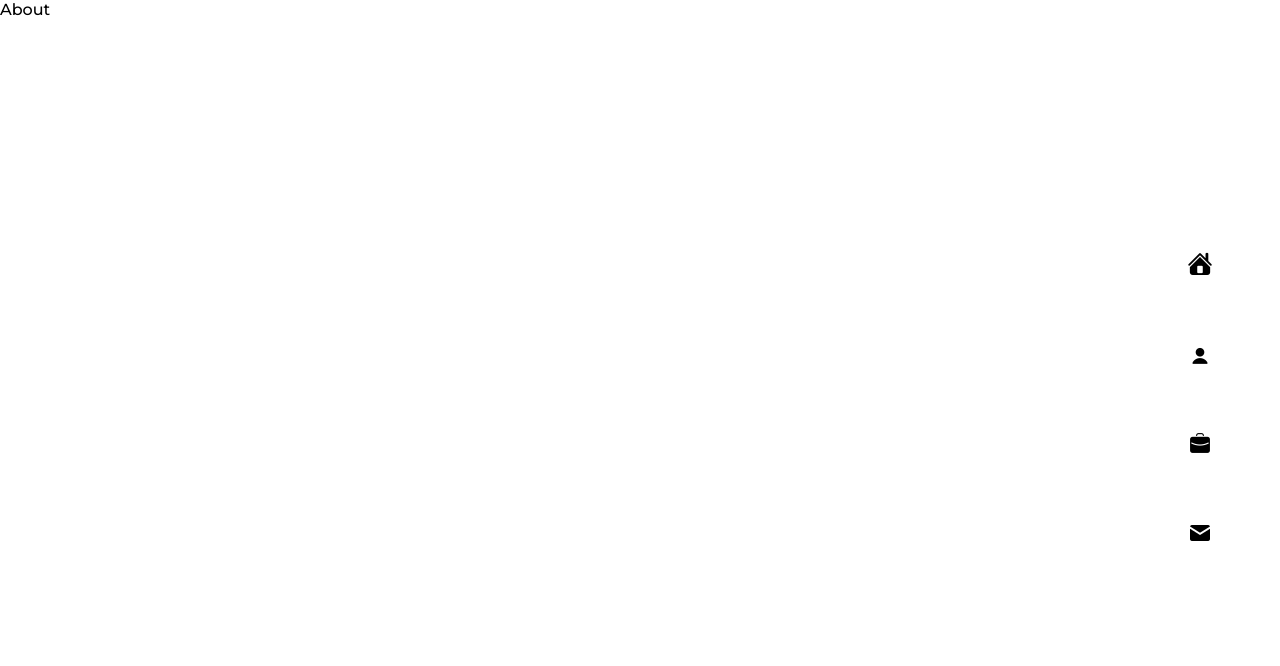
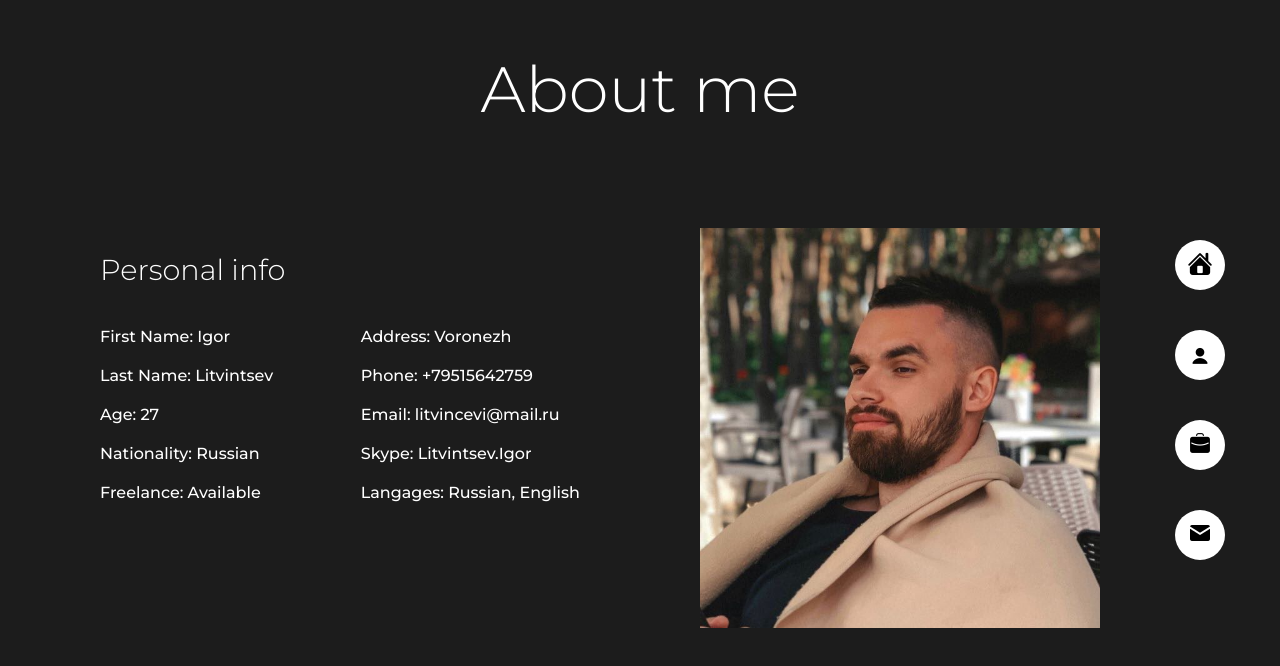
Before and after one commit to LitvintsevIgor/PortfolioReact, a React (Create React App) app: page /about in a window 1280 px wide. Shown: the top 666 px of the page. Built offline with nearby package versions, Linux system fonts and the light colour scheme.

Commit message:
start sreate about page

```diff
--- a/src/about/About.module.css
+++ b/src/about/About.module.css
@@ -0,0 +1,73 @@
+.container {
+    /*background-color: #cbff8d;*/
+    min-height: 100vh;
+    width: 1200px;
+    margin: 0 auto;
+}
+
+.about {
+    background-color: #1c1c1c;
+}
+
+.about span{
+    color: white;
+}
+
+.test {
+    width: 100%;
+    height: 0.01vh;
+}
+
+.about h1 {
+    /*background-color: #ffad9b;*/
+    text-align: center;
+    margin: 50px 0 100px;
+}
+
+.about h2 {
+    /*background-color: #ffad9b;*/
+    color: white;
+    font-weight: 300;
+    font-size: 1.8rem;
+}
+
+.mainInfo {
+    /*background-color: #ffea96;*/
+    display: flex;
+    flex-direction: row;
+    justify-content: space-around;
+    width: 100%;
+}
+
+.personalInfo {
+    width: 40%;
+    /*background-color: #adffe5;*/
+}
+
+.dataAboutMe {
+    display: flex;
+    flex-direction: row;
+    justify-content: space-between;
+
+}
+
+.about ul {
+    padding: 0;
+}
+
+.about li {
+    padding: 0 0 20px;
+}
+
+.photo {
+    /*background-color: #cdd5ff;*/
+    width: 40%;
+    height: 400px;
+
+}
+
+.photo img {
+    /*height: 300px;*/
+    height: 100%;
+
+}
--- a/src/about/About.tsx
+++ b/src/about/About.tsx
@@ -1,10 +1,76 @@
 import React from "react";
 import style from "./About.module.css"
+import photoAva from "./../images/photoAva.jpeg"
 
 export const About = () => {
+
+    // let aboutWrapper = style.about + " " + style.container
+
     return (
         <div className={style.about}>
-            About
+            <div className={style.container}>
+                <div className={style.test}></div>
+                <h1>About me</h1>
+                <div className={style.mainInfo}>
+                    <div className={style.personalInfo}>
+                        <h2>Personal info</h2>
+                        <div className={style.dataAboutMe}>
+                            <div className={style.firstColumn}>
+                                <ul>
+                                    <li>
+                                        <span>First Name:</span>
+                                        <span> Igor</span>
+                                    </li>
+                                    <li>
+                                        <span>Last Name:</span>
+                                        <span> Litvintsev</span>
+                                    </li>
+                                    <li>
+                                        <span>Age:</span>
+                                        <span> 27</span>
+                                    </li>
+                                    <li>
+                                        <span>Nationality:</span>
+                                        <span> Russian</span>
+                                    </li>
+                                    <li>
+                                        <span>Freelance:</span>
+                                        <span> Available</span>
+                                    </li>
+                                </ul>
+                            </div>
+                            <div className={style.secondColumn}>
+                                <ul>
+                                    <li>
+                                        <span>Address:</span>
+                                        <span> Voronezh</span>
+                                    </li>
+                                    <li>
+                                        <span>Phone:</span>
+                                        <span> +79515642759</span>
+                                    </li>
+                                    <li>
+                                        <span>Email:</span>
+                                        <span> litvincevi@mail.ru</span>
+                                    </li>
+                                    <li>
+                                        <span>Skype:</span>
+                                        <span> Litvintsev.Igor</span>
+                                    </li>
+                                    <li>
+                                        <span>Langages:</span>
+                                        <span> Russian, English</span>
+                                    </li>
+                                </ul>
+                            </div>
+                        </div>
+                    </div>
+                    <div className={style.photo}>
+                        <img src={photoAva} alt=""/>
+                    </div>
+                </div>
+            </div>
+
         </div>
     )
 }
```
Also changed, not shown: src/images/photoAva.jpeg (added).
